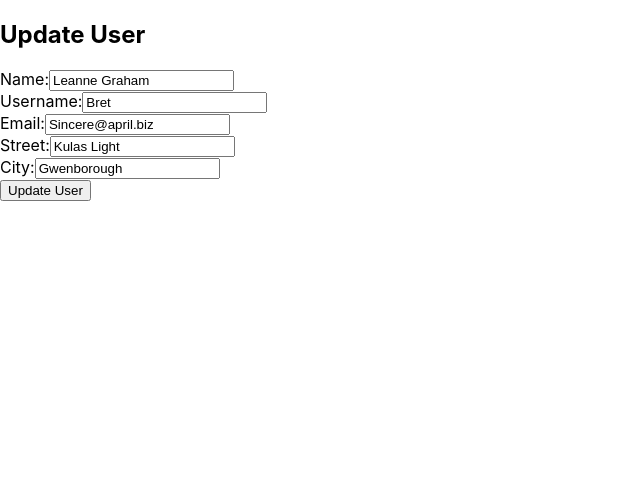
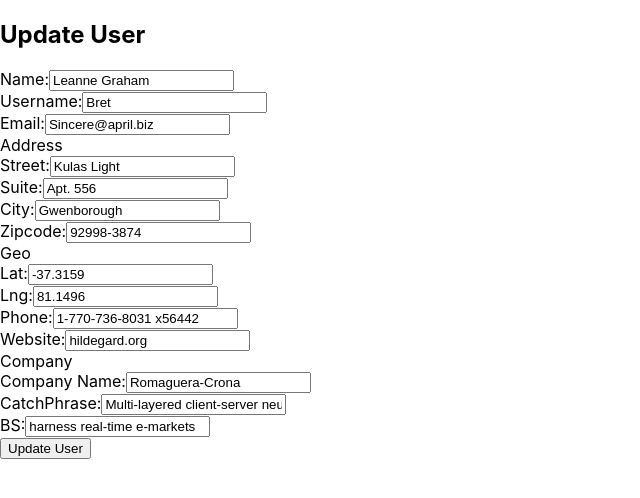
Before and after one commit to Lalitha-Vutukuri/Users-Challenge, a React (Create React App) app: page /edit/1 in a window 1280 px wide. Shown: the top 498 px of the page, without its empty margins (0-640 px from the left). Built offline with nearby package versions, Linux system fonts and the light colour scheme.

Commit message:
error messages commited

```diff
--- a/src/Pages/UserForm.js
+++ b/src/Pages/UserForm.js
@@ -3,7 +3,13 @@ import { useForm } from "react-hook-form";
 import { useParams } from "react-router-dom";
 
 const UserForm = ({ saveUser, users = [] }) => {
-  const { register, handleSubmit, reset, setValue } = useForm();
+  const {
+    register,
+    handleSubmit,
+    reset,
+    setValue,
+    formState: { errors },
+  } = useForm();
   const { id } = useParams();
   const editing = Boolean(id);
 
@@ -16,7 +22,16 @@ const UserForm = ({ saveUser, users = [] }) => {
         setValue("username", user.username);
         setValue("email", user.email);
         setValue("street", user.address.street);
+        setValue("suite", user.address.suite);
         setValue("city", user.address.city);
+        setValue("zipcode", user.address.zipcode);
+        setValue("lat", user.address.geo.lat);
+        setValue("lng", user.address.geo.lng);
+        setValue("phone", user.phone);
+        setValue("website", user.website);
+        setValue("cname", user.company.name);
+        setValue("catchPhrase", user.company.catchPhrase);
+        setValue("bs", user.company.bs);
       }
     }
   }, [editing, id, setValue, users]);
@@ -47,22 +62,101 @@ const UserForm = ({ saveUser, users = [] }) => {
         <div>
           <label>Name:</label>
           <input {...register("name", { required: true })} />
+          {errors.name && (
+            <span style={{ color: "red" }}>Name is Required</span>
+          )}
         </div>
         <div>
           <label>Username:</label>
           <input {...register("username", { required: true })} />
+          {errors.username && (
+            <span style={{ color: "red" }}>username is Required</span>
+          )}
         </div>
         <div>
           <label>Email:</label>
           <input {...register("email", { required: true })} />
+          {errors.email && (
+            <span style={{ color: "red" }}>Email is Required</span>
+          )}
         </div>
+        <label>Address</label>
         <div>
           <label>Street:</label>
           <input {...register("street", { required: true })} />
+          {errors.street && (
+            <span style={{ color: "red" }}>Street is Required</span>
+          )}
+        </div>
+        <div>
+          <label>Suite:</label>
+          <input {...register("suite", { required: true })} />
+          {errors.suite && (
+            <span style={{ color: "red" }}>Suite is Required</span>
+          )}
         </div>
         <div>
           <label>City:</label>
           <input {...register("city", { required: true })} />
+          {errors.city && (
+            <span style={{ color: "red" }}>City is Required</span>
+          )}
+        </div>
+        <div>
+          <label>Zipcode:</label>
+          <input {...register("zipcode", { required: true })} />
+          {errors.zipcode && (
+            <span style={{ color: "red" }}>Zipcode is Required</span>
+          )}
+        </div>
+        <label>Geo</label>
+        <div>
+          <label>Lat:</label>
+          <input {...register("lat", { required: true })} />
+          {errors.lat && (
+            <span style={{ color: "red" }}>Latitude is Required</span>
+          )}
+        </div>
+        <div>
+          <label>Lng:</label>
+          <input {...register("lng", { required: true })} />
+          {errors.lng && (
+            <span style={{ color: "red" }}>Longititude is Required</span>
+          )}
+        </div>
+        <div>
+          <label>Phone:</label>
+          <input {...register("phone", { required: true })} />
+          {errors.phone && (
+            <span style={{ color: "red" }}>Phone is Required</span>
+          )}
+        </div>
+        <div>
+          <label>Website:</label>
+          <input {...register("website", { required: true })} />
+          {errors.website && (
+            <span style={{ color: "red" }}>Website is Required</span>
+          )}
+        </div>
+        <label>Company</label>
+        <div>
+          <label>Company Name:</label>
+          <input {...register("cname", { required: true })} />
+          {errors.cname && (
+            <span style={{ color: "red" }}>Company name is Required</span>
+          )}
+        </div>
+        <div>
+          <label>CatchPhrase:</label>
+          <input {...register("catchPhrase", { required: true })} />
+          {errors.catchPhrase && (
+            <span style={{ color: "red" }}>CatchPhrase is Required</span>
+          )}
+        </div>
+        <div>
+          <label>BS:</label>
+          <input {...register("bs", { required: true })} />
+          {errors.bs && <span style={{ color: "red" }}>BS is Required</span>}
         </div>
         <button type="submit">{editing ? "Update" : "Add"} User</button>
       </form>
```
